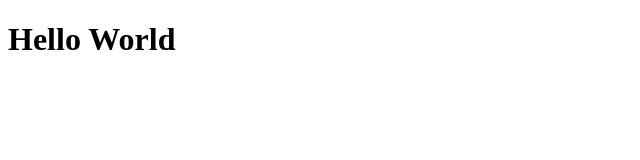
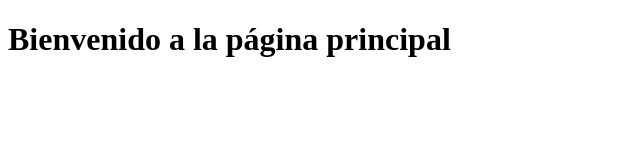
Before and after one commit to Josemaikeel/express, a website: page static/index.html in a window 1280 px wide. Shown: the whole page, without its empty margins (0-640 px from the left). Drawn offline with Linux system fonts and the light colour scheme.

```diff
--- a/static/index.html
+++ b/static/index.html
@@ -7,6 +7,6 @@
     <title>Hello World</title>
 </head>
 <body>
-   <h1>Hello World</h1>
+   <h1>Bienvenido a la página principal</h1>
 </body>
 </html>
```
Also changed, not shown: express-server.js (+8 -1 lines).
